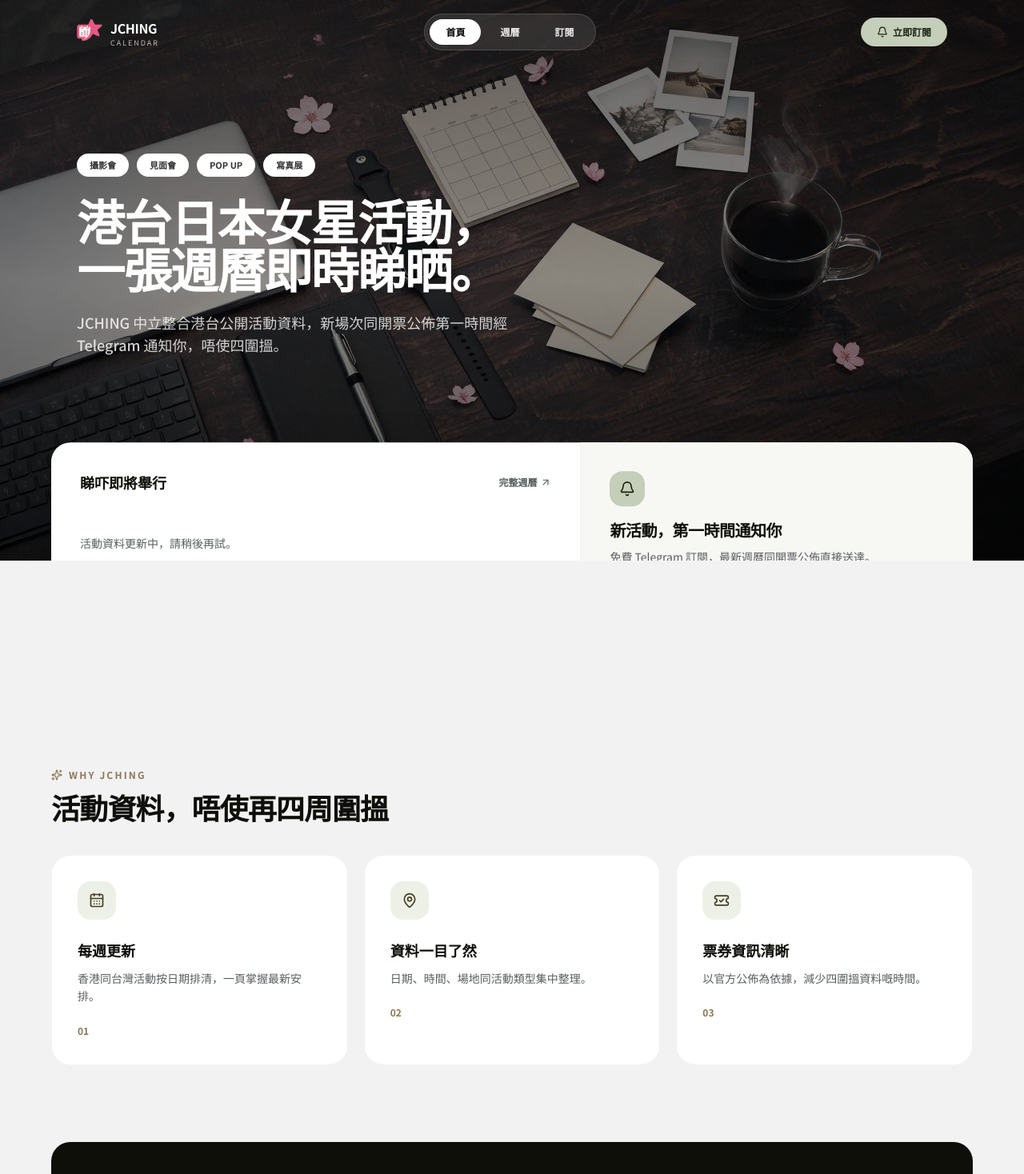
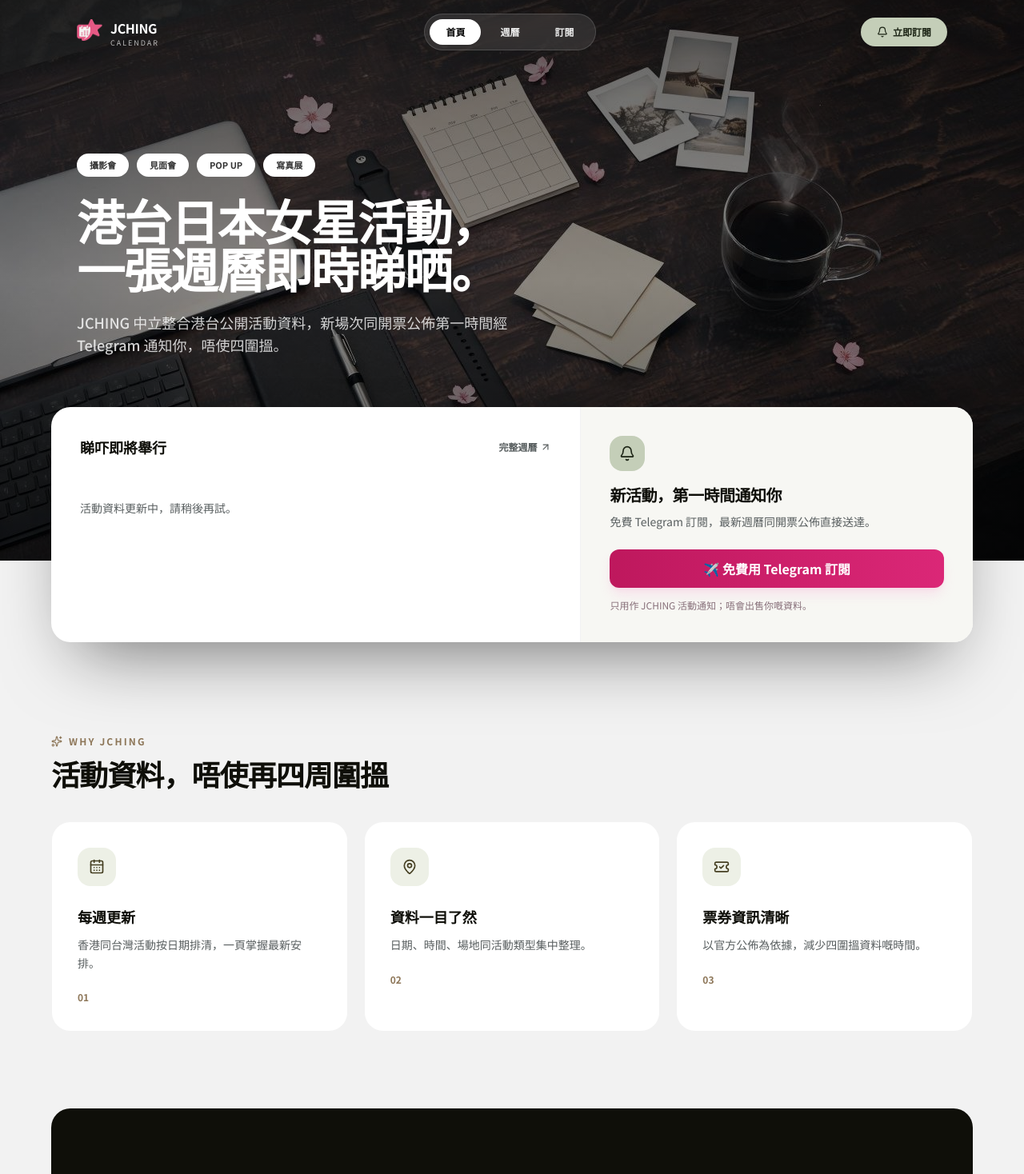
Before and after one commit to clawdfelix-ship-it/JAVStar-data, a Next.js app: page /promo in a window 1280 px wide. Shown: the top 1468 px of the page at 80% size. Built offline with nearby package versions, Linux system fonts and the light colour scheme; no server answers; the database is empty.

Commit message:
fix(promo): 浮卡改 normal flow＋負margin，解決 overflow-hidden 裁走卡片下半部／features／CTA

```diff
--- a/app/promo/page.tsx
+++ b/app/promo/page.tsx
@@ -69,7 +69,7 @@ export default async function PromoPage() {
       <MetaPixel />
 
       {/* ── Hero：全屏圖＋暗色漸層，nav 浮喺上面 ───────────────────── */}
-      <section className="relative isolate overflow-hidden">
+      <section className="relative isolate">
         <div className="absolute inset-0 -z-10">
           <Image
             src="/promo/hero-calendar.jpg"
@@ -120,7 +120,7 @@ export default async function PromoPage() {
         </header>
 
         {/* Hero 文案：左對齊標籤＋大標＋副文；留白撐位畀下沿浮卡 */}
-        <div id="top" className="mx-auto max-w-6xl px-5 pb-56 pt-40 md:px-8 md:pb-64 md:pt-48">
+        <div id="top" className="mx-auto max-w-6xl px-5 pb-[380px] pt-40 md:px-8 md:pb-64 md:pt-48">
           <div className="max-w-3xl">
             <ul className="promo-rise promo-rise-1 mb-6 flex flex-wrap gap-2.5">
               {['攝影會', '見面會', 'POP UP', '寫真展'].map((tag) => (
@@ -140,9 +140,11 @@ export default async function PromoPage() {
           </div>
         </div>
 
-        {/* ── 白色浮卡：疊住 hero 下沿，左活動 stack／右訂閱 ─────── */}
-        <div className="absolute inset-x-0 bottom-0 z-20 translate-y-1/2 px-5 md:px-8">
-          <div className="mx-auto grid max-w-6xl gap-0 overflow-hidden rounded-3xl bg-white shadow-[0_40px_90px_-32px_rgba(0,0,0,0.55)] md:grid-cols-[1.15fr_.85fr]">
+      </section>
+
+      {/* ── 白色浮卡：normal flow＋負 margin 拉上半疊 hero 圖下沿 ─── */}
+      <div className="relative z-20 px-5 md:-mt-[192px] md:px-8">
+        <div className="mx-auto -mt-[345px] grid max-w-6xl gap-0 overflow-hidden rounded-3xl bg-white shadow-[0_40px_90px_-32px_rgba(0,0,0,0.55)] md:mt-0 md:grid-cols-[1.15fr_.85fr]">
             {/* 左：即將活動 */}
             <div className="border-b border-black/5 p-7 md:border-b-0 md:border-r md:p-9">
               <div className="mb-5 flex items-center justify-between">
@@ -175,10 +177,9 @@ export default async function PromoPage() {
             </div>
           </div>
         </div>
-      </section>
 
-      {/* ── Features：淺灰底，要預留浮卡高度 ───────────────────────── */}
-      <section className="px-5 pb-20 pt-52 md:px-8 md:pb-24 md:pt-64">
+      {/* ── Features ──────────────────────────────────────────────── */}
+      <section className="px-5 pb-20 pt-24 md:px-8 md:pb-24 md:pt-28">
         <div className="mx-auto max-w-6xl">
           <div className="mb-10 max-w-xl">
             <p className="mb-3 inline-flex items-center gap-2 text-xs font-bold uppercase tracking-[0.18em] text-[#8D7658]">
```
